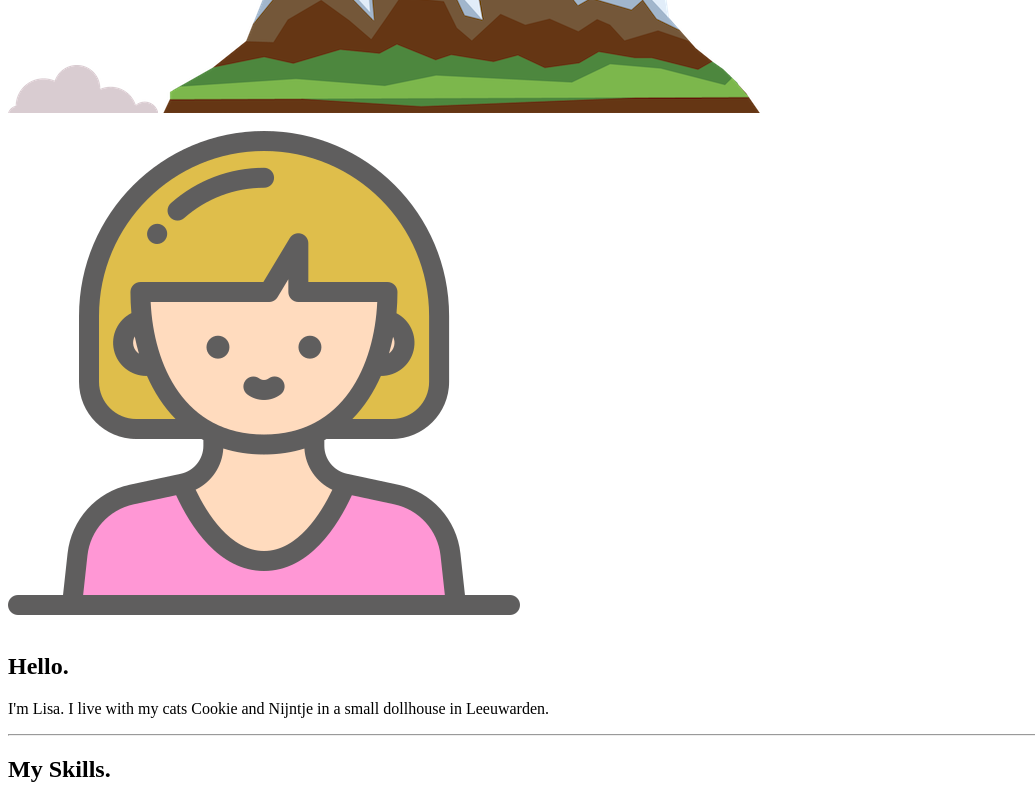
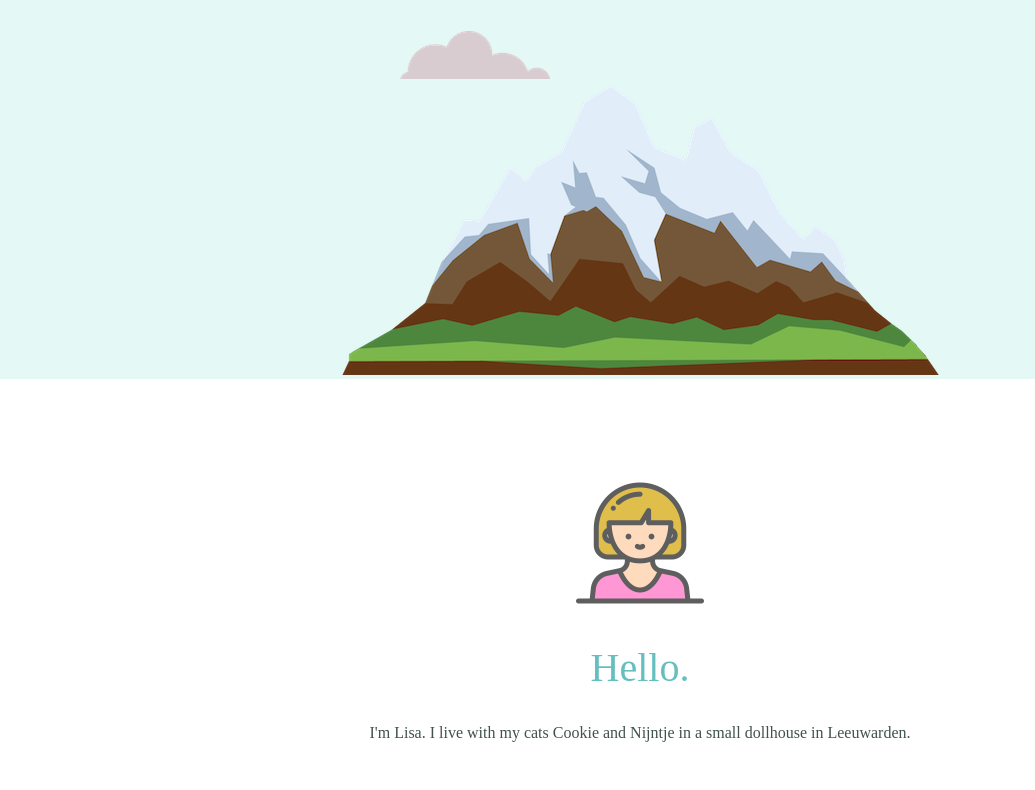
Before and after one commit to lisakars/firstsite, a plain HTML site: page index.html in a window 1280 px wide. Shown: the part 431-1221 px from the top of the page, without its empty margins (0-1035 px from the left). Drawn offline with Linux system fonts and the light colour scheme; the site is published under a folder, as on GitHub Pages, so addresses that start at the root find nothing.

Commit message:
Update index.html

```diff
--- a/index.html
+++ b/index.html
@@ -4,7 +4,7 @@
     <meta charset="utf-8">
     <title>Lisa Kars</title>
 
-    <link rel="stylesheet" type="text/css" href="/css/styles.css">
+    <link rel="stylesheet" type="text/css" href="styles.css">
     <link rel="icon" href="favicon.ico">
     <link href="https://fonts.googleapis.com/css2?family=Indie+Flower&family=Quicksand&family=Raleway&display=swap" rel="stylesheet">
 
```
